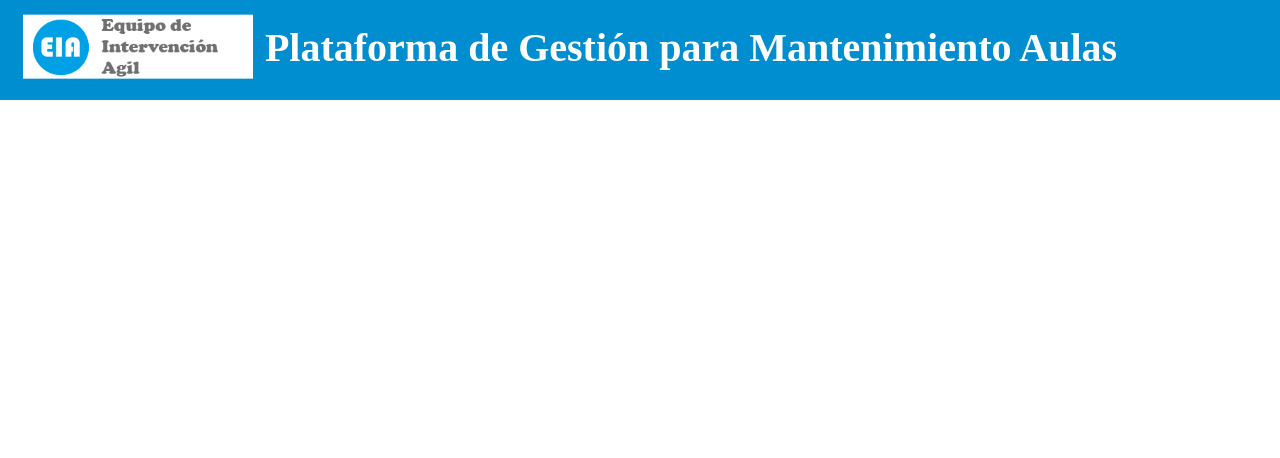
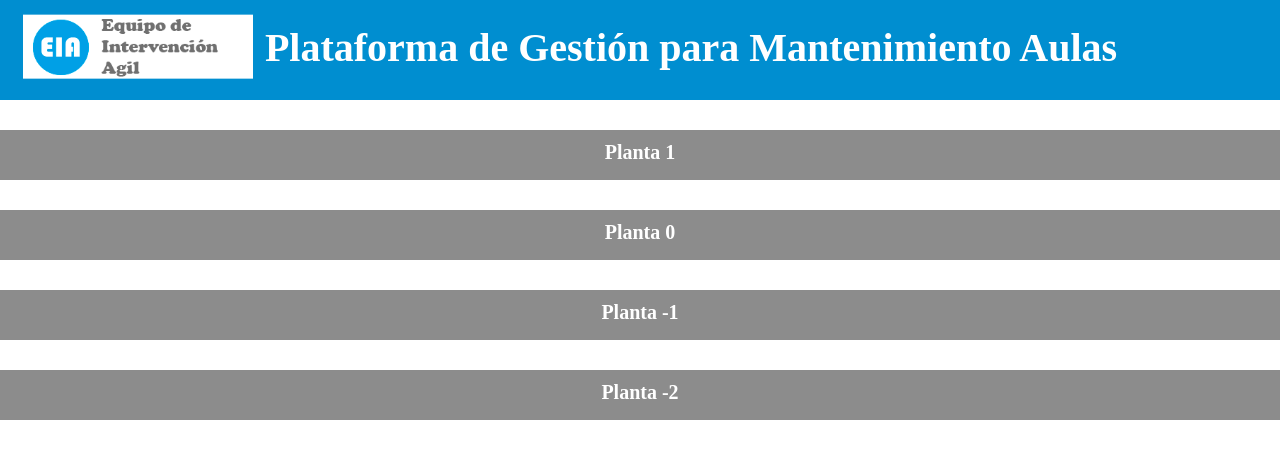
Before and after one commit to billyordores/Proyecto-ReporteDiario-Frontend, a React (Create React App) app in the folder dailyreport/: page / in a window 1280 px wide. Shown: the top 458 px of the page. Built offline with nearby package versions, Linux system fonts and the light colour scheme.

Commit message:
Header and body of classrooms

```diff
--- a/dailyreport/package.json
+++ b/dailyreport/package.json
@@ -6,9 +6,11 @@
     "@testing-library/jest-dom": "^5.16.2",
     "@testing-library/react": "^12.1.3",
     "@testing-library/user-event": "^13.5.0",
+    "bootstrap": "^5.1.3",
     "react": "^17.0.2",
     "react-dom": "^17.0.2",
     "react-scripts": "5.0.0",
+    "reactstrap": "^9.0.1",
     "web-vitals": "^2.1.4"
   },
   "scripts": {
--- a/dailyreport/src/App.js
+++ b/dailyreport/src/App.js
@@ -1,12 +1,107 @@
-import React from 'react';
+import React, {useState} from 'react';
 import './css/App.css'
+import Category from './components/Category'; /*Se cambiara de ruta*/
 
 function App() {
+  const[dropdown, setDropdown]=useState(false);
+  const abrirCerrarDropdown=()=>{
+    setDropdown(!dropdown);
+  }
+
   return (
-    <header className="Header">
-      <img className='Logo' src={process.env.PUBLIC_URL + 'Logo_EIA.png'} />
-      <h1 className="Title">Plataforma de Gestión para Mantenimiento Aulas</h1>
-    </header>
+    <div>
+
+      <div className="Header">
+        <img className='Logo' src={process.env.PUBLIC_URL + 'Logo_EIA.png'} />
+        <h1 className="Title">Plataforma de Gestión para Mantenimiento Aulas</h1>
+      </div>
+
+      <div className='Contens'>
+        <ul>
+          <Category name="Planta 1" item={[
+            <div className='To_check'>
+              <div className='Por_revisar'>
+              <a>POR REVISAR</a>
+              </div>
+
+
+
+              <div className='Check'>
+                <div className='Revisadas'>
+                  <a>REVISADAS</a>
+                </div>
+
+
+
+
+              </div>
+            </div>
+          ]}/>
+
+          <Category name="Planta 0" item={[
+            <div className='To_check'>
+            <div className='Por_revisar'>
+            <a>POR REVISAR</a>
+            </div>
+
+
+
+            <div className='Check'>
+              <div className='Revisadas'>
+                <a>REVISADAS</a>
+              </div>
+
+
+
+
+            </div>
+          </div>
+          ]}/>
+
+          <Category name="Planta -1" item={[
+            <div className='To_check'>
+            <div className='Por_revisar'>
+            <a>POR REVISAR</a>
+            </div>
+
+
+
+            <div className='Check'>
+              <div className='Revisadas'>
+                <a>REVISADAS</a>
+              </div>
+
+
+
+
+            </div>
+          </div>
+          ]}/>
+
+          <Category name="Planta -2" item={[
+            <div className='To_check'>
+            <div className='Por_revisar'>
+            <a>POR REVISAR</a>
+            </div>
+
+
+
+            <div className='Check'>
+              <div className='Revisadas'>
+                <a>REVISADAS</a>
+              </div>
+
+
+
+
+            </div>
+          </div>
+          ]}/>
+        </ul>
+      </div>
+
+
+    </div>
   );
 }
 
--- /dev/null
+++ b/dailyreport/src/components/Category.js
@@ -0,0 +1,37 @@
+import React, { Component } from 'react';
+import MenuItem from './MenuItem'; /*Se cambiara de ruta*/
+import '../css/Category.css' /*Se cambiara de ruta*/
+
+class Category extends Component{
+    constructor(props){
+        super(props);
+        this.state={
+            visible:false
+        }
+    }
+
+    handleClick(event){
+        event.preventDefault();
+        this.setState({
+            visible: !this.state.visible
+        })
+    }
+
+    render(){
+        return(
+            <div className='category'>
+                <li>
+                    <h3 onClick={this.handleClick.bind(this)}>{this.props.name}</h3>
+                        <ul className={this.state.visible?'visible':'no-visible'}>
+                            {this.props.item.map((item)=>{
+                                return <MenuItem name={item} key={item}/>
+                            })}
+                        </ul>
+                </li>
+            </div>
+        );
+    }
+}
+
+export default Category;
+/*AQUI HARE EL MAP CON EL JSON DE BACKEND*/
--- /dev/null
+++ b/dailyreport/src/components/MenuItem.js
@@ -0,0 +1,17 @@
+import React, { Component } from 'react';
+
+class MenuItem extends Component{
+    render(){
+        return(
+            <div className='category'>
+                <li>
+                    <a href='#'>{this.props.name}</a>
+                </li>
+            </div>
+        );
+    }
+}
+
+export default MenuItem;
+
+/*AQUI IRA EL JSON DE MADELINE*/
--- a/dailyreport/src/css/App.css
+++ b/dailyreport/src/css/App.css
@@ -22,3 +22,56 @@
     float: left;
     transform: translateX(10%) translateY(23%);
 }
+
+.Contens{
+    height: 400px;
+    background-color: #fff;
+}
+
+.category h3{
+    width: auto;
+    height: 50px;
+    font-size: 12px;
+    line-height: 45px;
+    margin-top: 30px;
+    background: #8C8C8C;
+    color: #fff;
+    font-size: 20px;
+    text-align: center;
+}
+
+.To_check{
+    height: 500px; /*Alto*/
+    width: 350px;   /*Ancho*/
+    background-color: #fff;
+    border: black solid 1px;
+    transform: translateX(5%) translateY(3%);
+    text-align: center;
+    color: black;
+}
+
+.Check{
+    height: 500px; /*Alto*/
+    width: 350px;   /*Ancho*/
+    background-color: #fff;
+    border: black solid 1px;
+    transform: translateX(110%) translateY(-4.6%);
+    text-align: center;
+    color: black;
+}
+
+a {
+    text-decoration: none;
+}
+
+.Por_revisar{
+    height: auto;
+    width: auto;
+    border: black solid 2px;
+}
+
+.Revisadas{
+    height: auto;
+    width: auto;
+    border: black solid 2px;
+}
--- /dev/null
+++ b/dailyreport/src/css/Category.css
@@ -0,0 +1,7 @@
+.visible{
+    display: block;
+}
+
+.no-visible{
+    display: none;
+}
```
Also changed, not shown: 1 other file (tests, documents, lock files or other folders).
